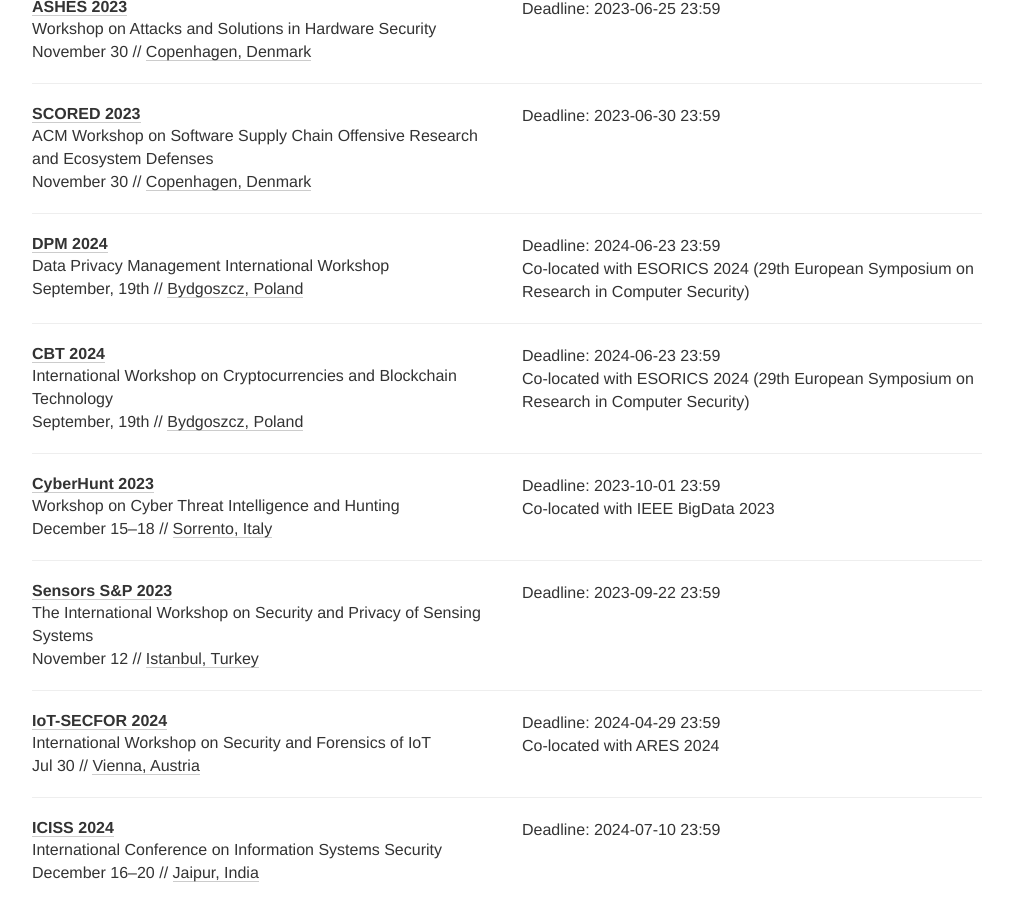
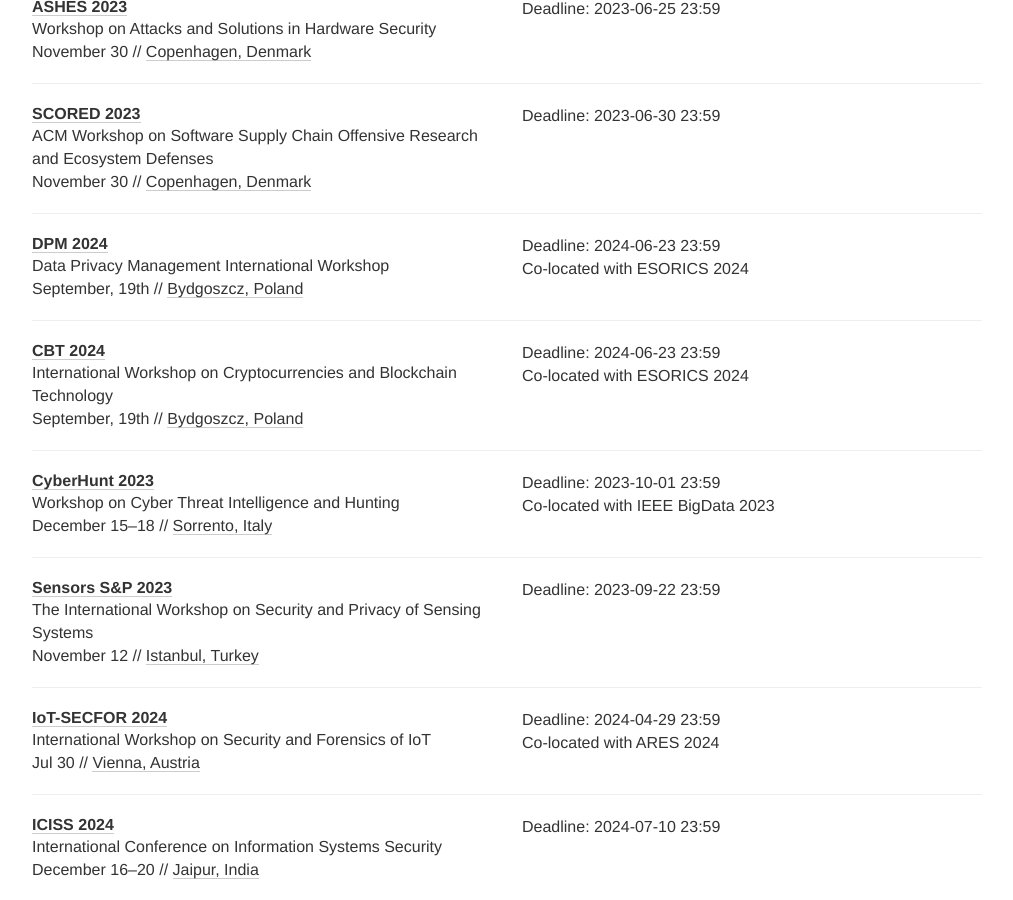
Before and after one commit to sec-deadlines/sec-deadlines.github.io, a Jekyll site: the page built from index.html, in a window 1280 px wide and 900 px high, scrolled down 12720 px. Shown: the whole window, without its empty margins (133-1146 px from the left). Built offline with Jekyll 4.4.1, drawn with Linux system fonts in a browser that asks for light colours; nearby versions of some CDN libraries; comment, search, counter and statistics services are not loaded.

Commit message:
Clean verbose comments

```diff
--- a/_data/conferences.yml
+++ b/_data/conferences.yml
@@ -882,7 +882,7 @@
 
 - name: DPM
   description: Data Privacy Management International Workshop
-  comment: Co-located with ESORICS 2024 (29th European Symposium on Research in Computer Security)
+  comment: Co-located with ESORICS 2024
   year: 2024
   link: https://deic.uab.cat/dpm/dpm2024/
   deadline: ["2024-06-23 23:59"]
@@ -892,7 +892,7 @@
 
 - name: CBT
   description: International Workshop on Cryptocurrencies and Blockchain Technology
-  comment: Co-located with ESORICS 2024 (29th European Symposium on Research in Computer Security)
+  comment: Co-located with ESORICS 2024
   year: 2024
   link: http://cbtworkshop.org/
   deadline: ["2024-06-23 23:59"]
```
